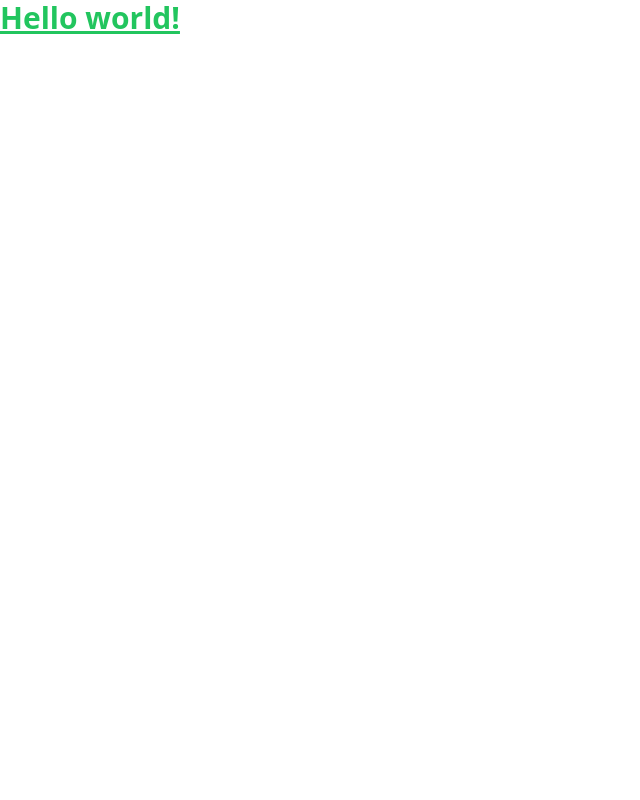
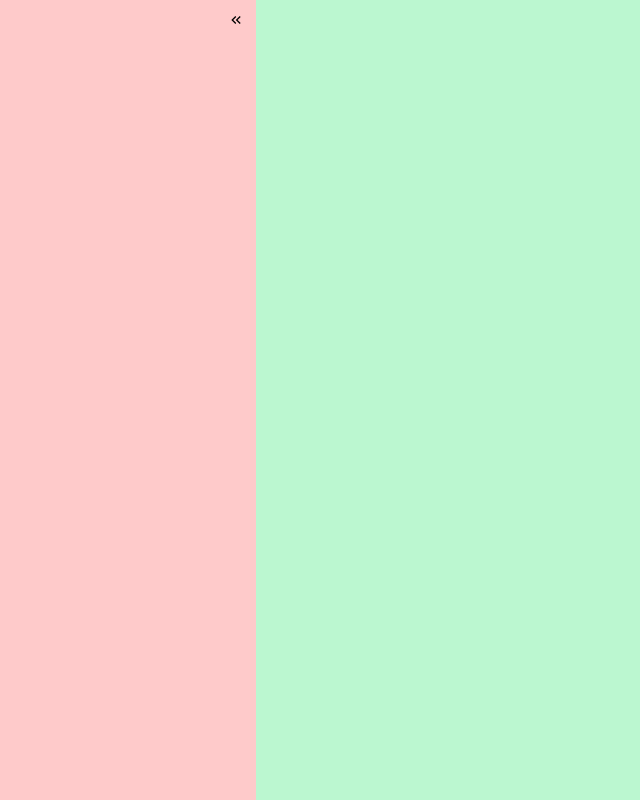
Before and after one commit to codehass/notion-test, a React (Create React App) app: page / in a window 1280 px wide. Shown: the whole page, without its empty margins (0-640 px from the left). Built offline with nearby package versions, Linux system fonts and the light colour scheme.

Commit message:
create side bad and section

```diff
--- a/src/App.js
+++ b/src/App.js
@@ -1,8 +1,18 @@
+import {
+	MdKeyboardDoubleArrowRight,
+	MdKeyboardDoubleArrowLeft,
+} from "react-icons/md";
+
 function App() {
 	return (
-		<h1 className="text-3xl font-bold underline text-green-500">
-			Hello world!
-		</h1>
+		<div className="flex w-full h-screen">
+			<div className="bg-red-200 h-full flex flex-col w-1/5">
+				<button className="flex justify-end items-center p-3">
+					<MdKeyboardDoubleArrowLeft />
+				</button>
+			</div>
+			<section className="bg-green-200 w-4/5 mx-auto h-full flex flex-col"></section>
+		</div>
 	);
 }
 
```
